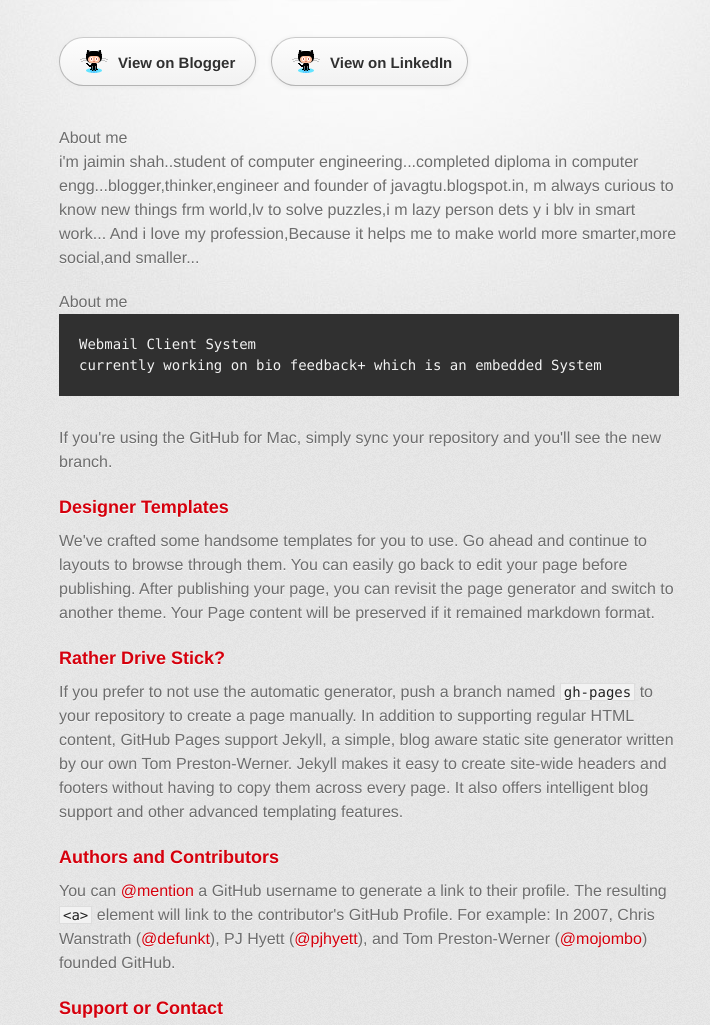
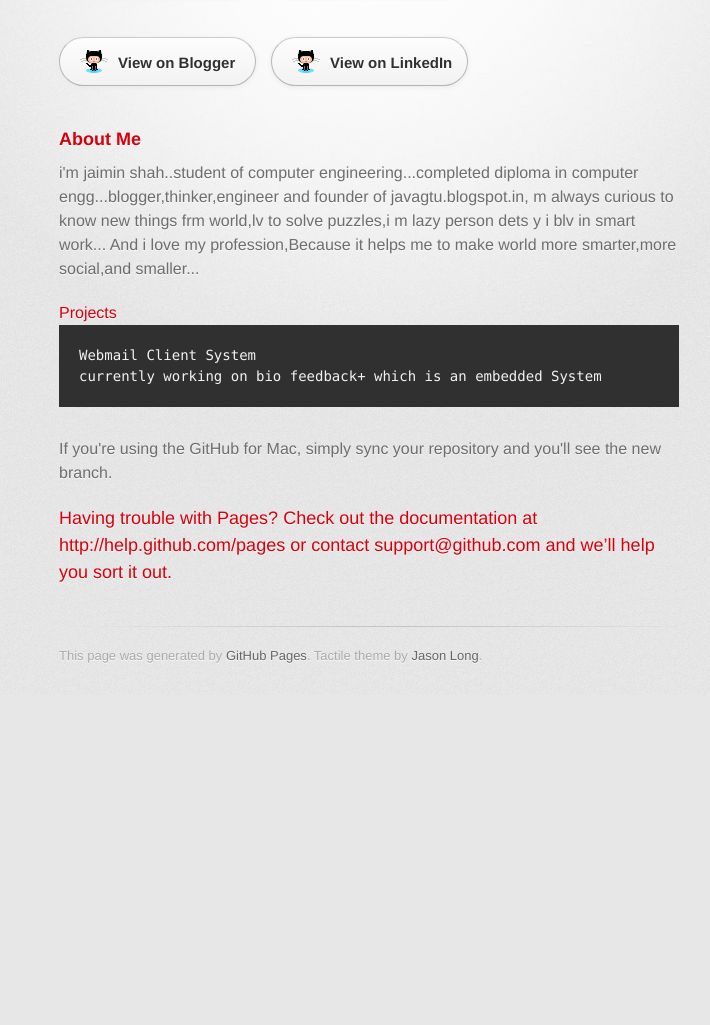
Before and after one commit to techierj/techierj.github.io, a plain HTML site: page index.html in a window 1280 px wide. Shown: the part 209-1234 px from the top of the page, without its empty margins (271-981 px from the left). After the commit the page ends 904 px from the top, so only its background shows below. Drawn offline with Linux system fonts and the light colour scheme; a web font is replaced by a local one.

Commit message:
Update index.html

```diff
--- a/index.html
+++ b/index.html
@@ -36,12 +36,12 @@
         <section id="main_content">
 
 
-<a name="welcome-to-github-pages" class="anchor" href="#welcome-to-github-pages"><span class="octicon octicon-link"></span></a>About me</h3>
+<h3><a name="welcome-to-github-pages" class="anchor" href="#"><span class="octicon octicon-link">About Me</span></a></h3>
 
 <p>i'm jaimin shah..student of computer engineering...completed diploma in computer engg...blogger,thinker,engineer and founder of javagtu.blogspot.in,
 m always curious to know new things frm world,lv to solve puzzles,i m lazy person dets y i blv in smart work... And i love my profession,Because it helps me to make world more smarter,more social,and smaller...</p>
 
-<a name="welcome-to-github-pages" class="anchor" href="#welcome-to-github-pages"><span class="octicon octicon-link"></span></a>About me</h3>
+<h3></h3><a name="" class="anchor" href="#">Projects<span class="octicon octicon-link"></span></a></h3>
 
 <pre>Webmail Client System
 currently working on bio feedback+ which is an embedded System
@@ -50,22 +50,6 @@
 <p>If you're using the GitHub for Mac, simply sync your repository and you'll see the new branch.</p>
 
 <h3>
-<a name="designer-templates" class="anchor" href="#designer-templates"><span class="octicon octicon-link"></span></a>Designer Templates</h3>
-
-<p>We've crafted some handsome templates for you to use. Go ahead and continue to layouts to browse through them. You can easily go back to edit your page before publishing. After publishing your page, you can revisit the page generator and switch to another theme. Your Page content will be preserved if it remained markdown format.</p>
-
-<h3>
-<a name="rather-drive-stick" class="anchor" href="#rather-drive-stick"><span class="octicon octicon-link"></span></a>Rather Drive Stick?</h3>
-
-<p>If you prefer to not use the automatic generator, push a branch named <code>gh-pages</code> to your repository to create a page manually. In addition to supporting regular HTML content, GitHub Pages support Jekyll, a simple, blog aware static site generator written by our own Tom Preston-Werner. Jekyll makes it easy to create site-wide headers and footers without having to copy them across every page. It also offers intelligent blog support and other advanced templating features.</p>
-
-<h3>
-<a name="authors-and-contributors" class="anchor" href="#authors-and-contributors"><span class="octicon octicon-link"></span></a>Authors and Contributors</h3>
-
-<p>You can <a href="https://github.com/blog/821" class="user-mention">@mention</a> a GitHub username to generate a link to their profile. The resulting <code>&lt;a&gt;</code> element will link to the contributor's GitHub Profile. For example: In 2007, Chris Wanstrath (<a href="https://github.com/defunkt" class="user-mention">@defunkt</a>), PJ Hyett (<a href="https://github.com/pjhyett" class="user-mention">@pjhyett</a>), and Tom Preston-Werner (<a href="https://github.com/mojombo" class="user-mention">@mojombo</a>) founded GitHub.</p>
-
-<h3>
-<a name="support-or-contact" class="anchor" href="#support-or-contact"><span class="octicon octicon-link"></span></a>Support or Contact</h3>
 
 <p>Having trouble with Pages? Check out the documentation at <a href="http://help.github.com/pages">http://help.github.com/pages</a> or contact <a href="mailto:support@github.com">support@github.com</a> and we’ll help you sort it out.</p>
         </section>
```
